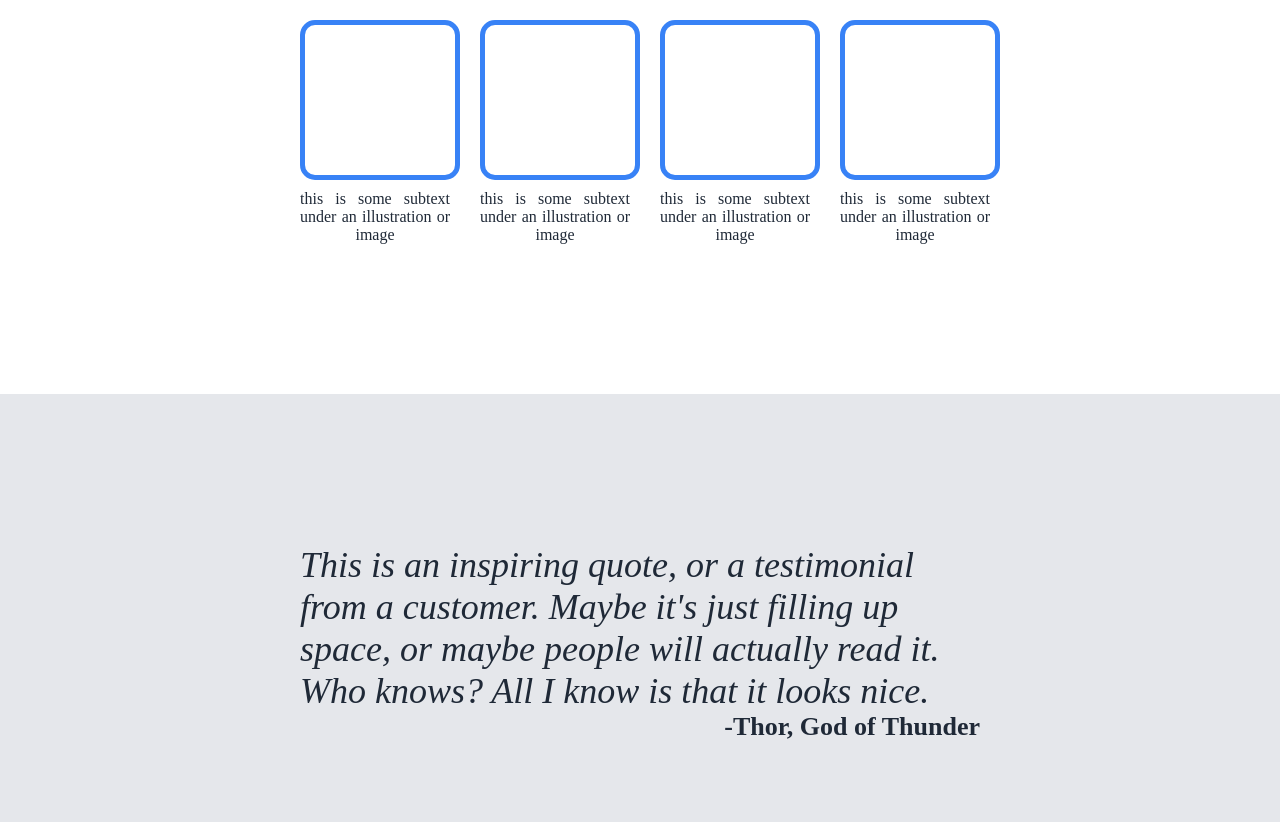
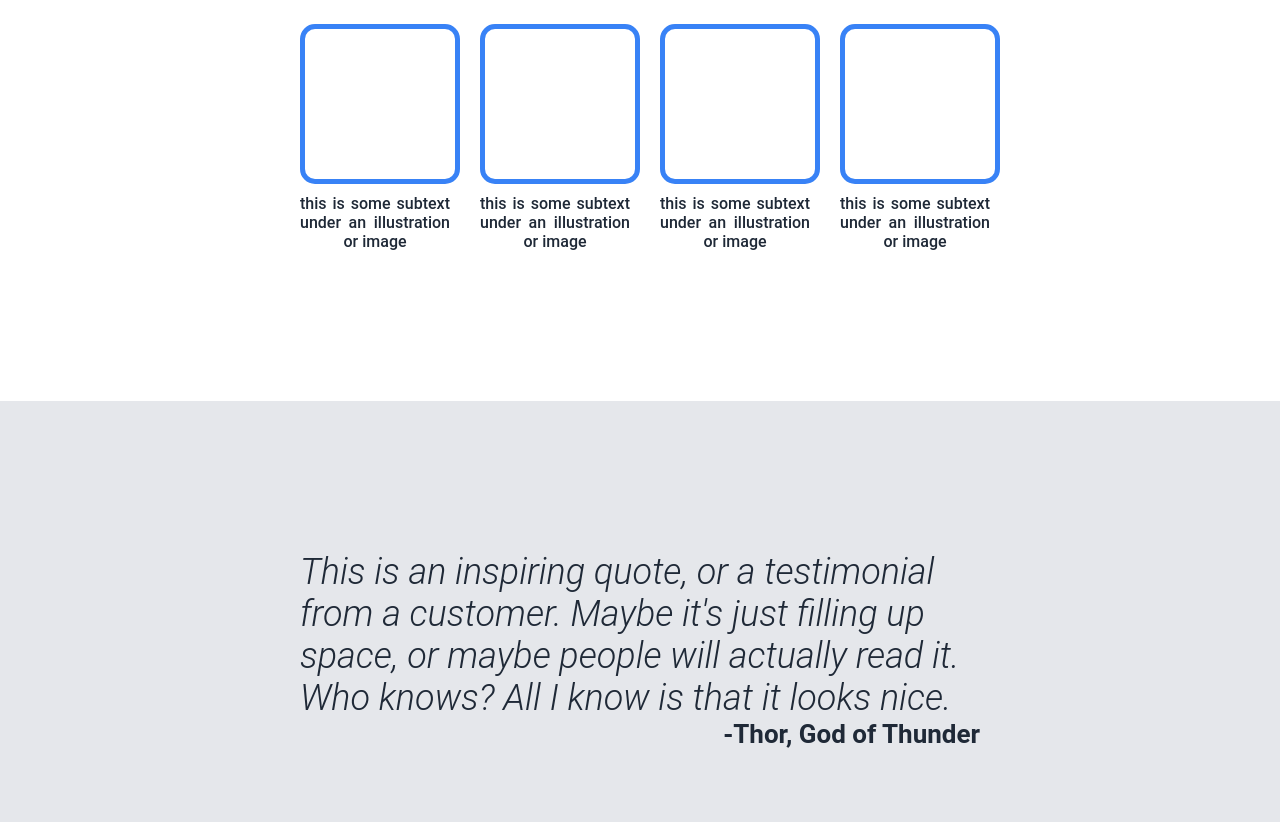
Before and after one commit to Andrij-Kolomijec/Landing-page, a plain HTML site: page index.html in a window 1280 px wide. Shown: the part 646-1468 px from the top of the page. Drawn offline with Linux system fonts and the light colour scheme.

Commit message:
Added font-family

```diff
--- a/style.css
+++ b/style.css
@@ -2,6 +2,7 @@ body {
     display: flex;
     flex-direction: column;
     margin: 0px;
+    font-family: roboto, sans-serif;
 }
 
 .header {
```
